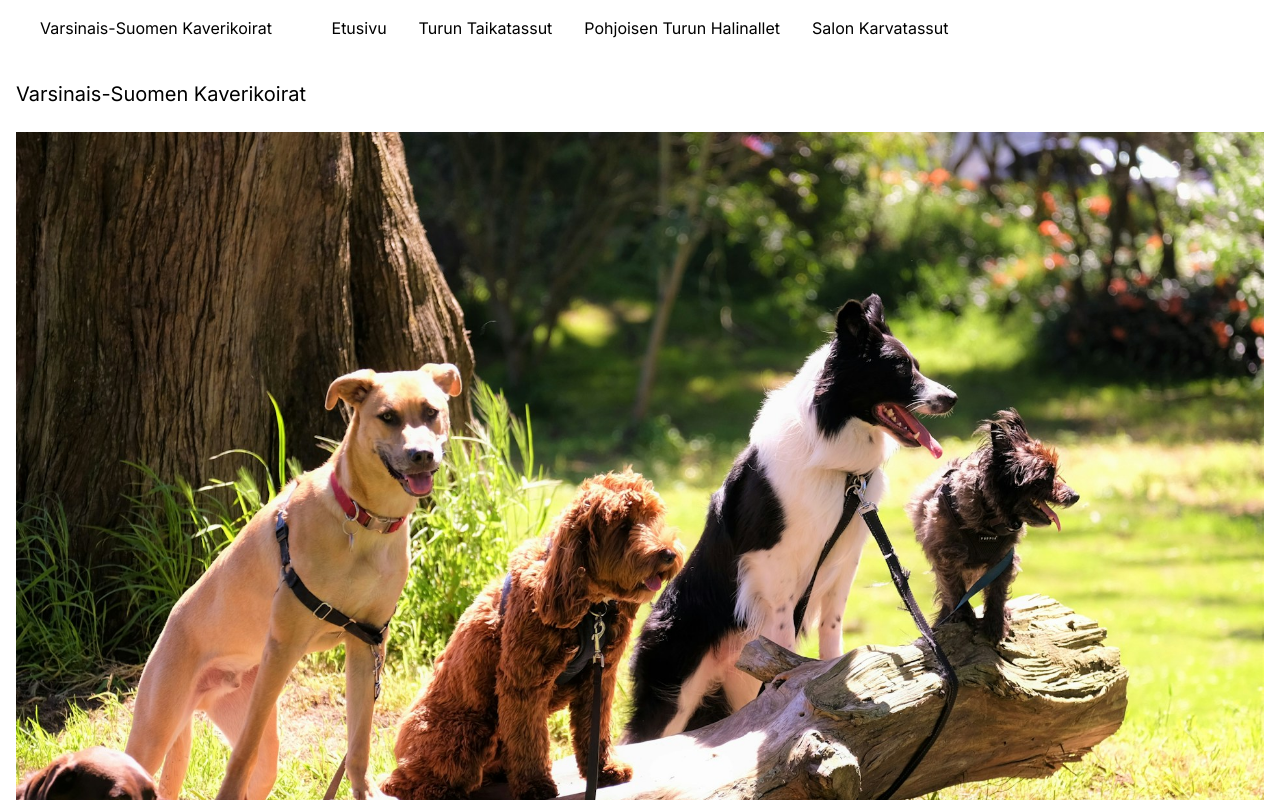
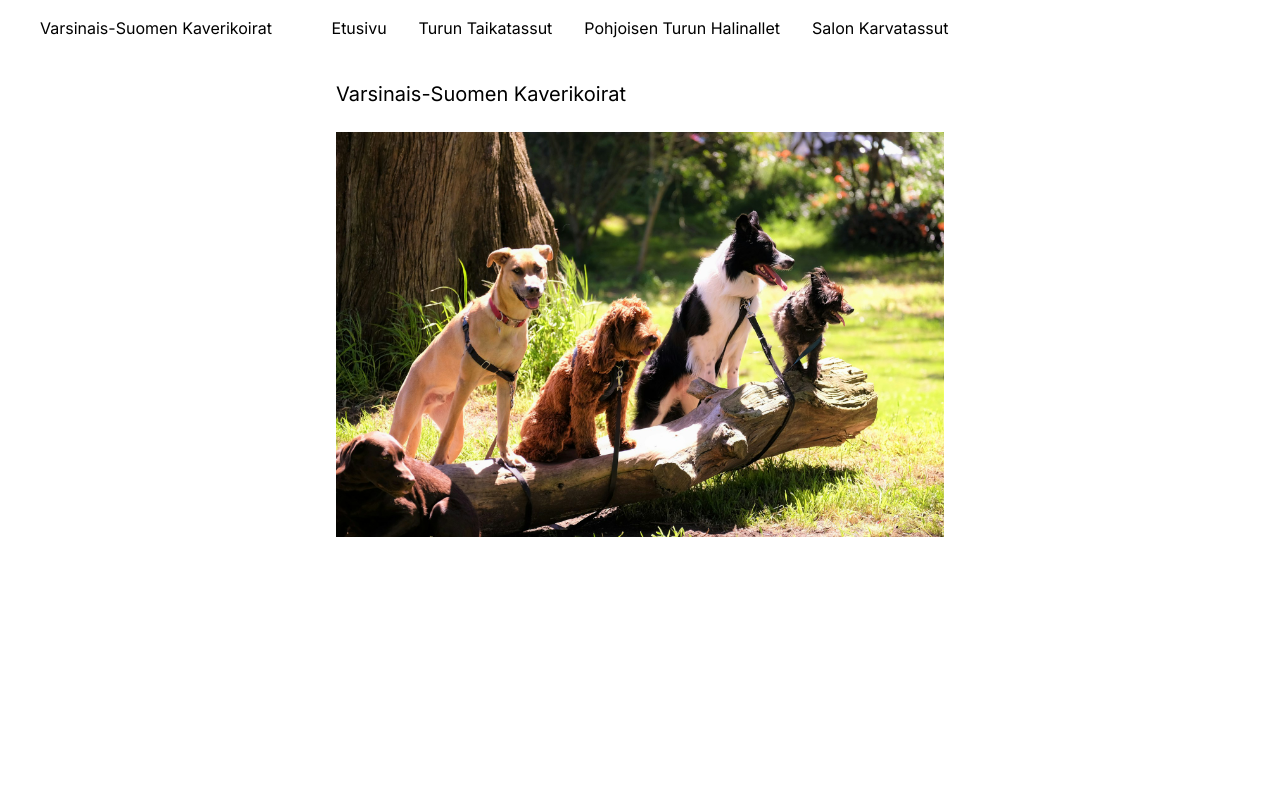
Before and after one commit to kasperi-r/vskaverikoirat, a Next.js app: page / in a window 1280 px wide. Shown: the top 800 px of the page. Built offline with nearby package versions, Linux system fonts and the light colour scheme.

Commit message:
Update layout.tsx

```diff
--- a/app/layout.tsx
+++ b/app/layout.tsx
@@ -19,7 +19,7 @@ export default function RootLayout({
     <html lang="en">
       <body className={inter.className}>
         <Header />
-        <div className="sm:container sm:mx-auto px-4 mt-4">
+        <div className="xl:w-1/2 mx-auto px-4 mt-4">
           {children}
         </div>
       </body>
```
